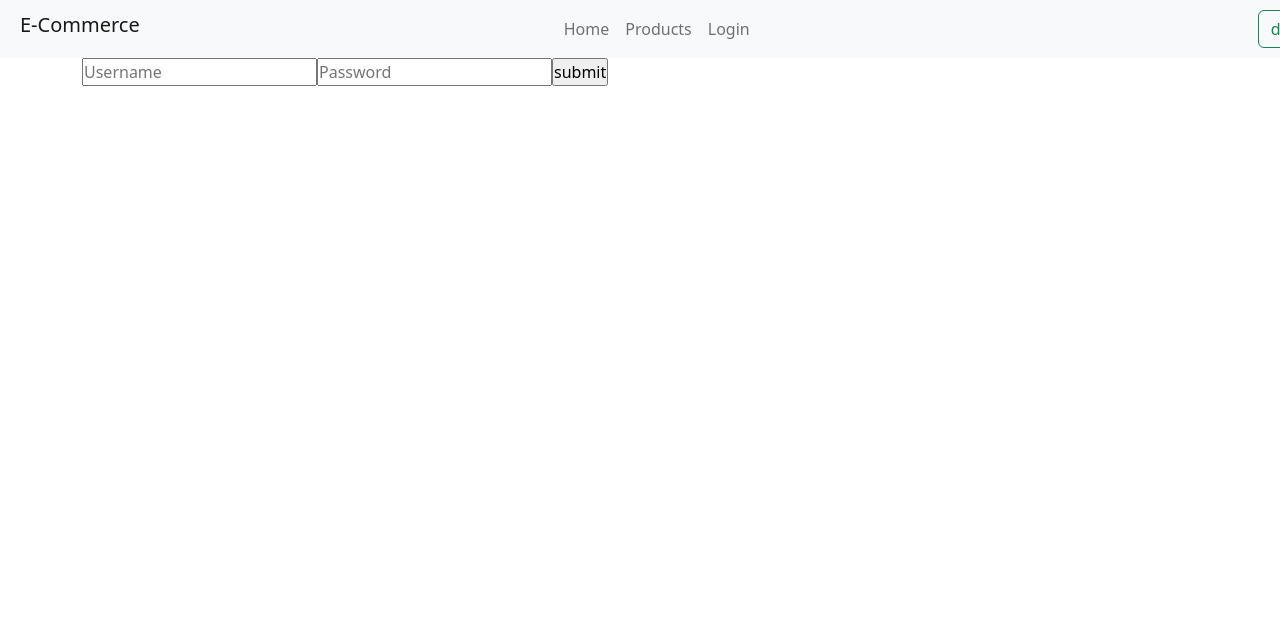
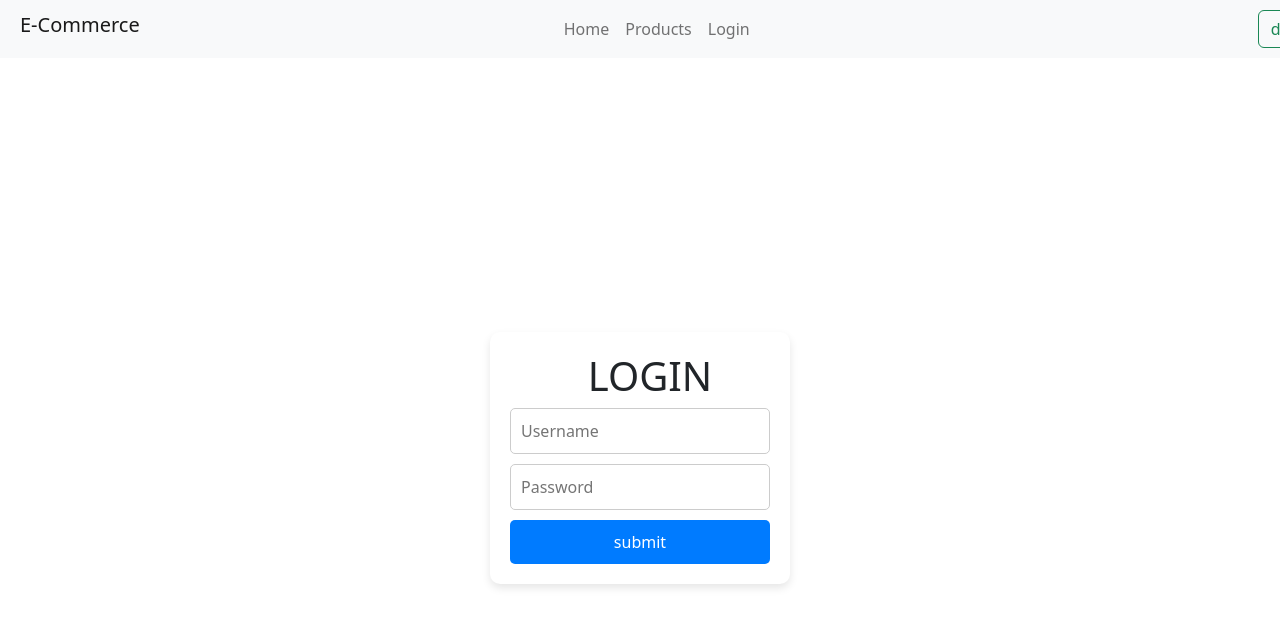
Before and after one commit to KrityaShah/E-commerce, a React (Vite) app: page /login in a window 1280 px wide. Shown: the top 626 px of the page. Built offline with nearby package versions, Linux system fonts and the light colour scheme; the HTML template or start-up script is replaced by a standard one.

Commit message:
updated login component
with styling, and added class to div in error of user and password

```diff
--- a/src/components/Login.css
+++ b/src/components/Login.css
@@ -3,7 +3,6 @@
     justify-content: center;
     align-items: center;
     height: 100vh;
-    background-color: #f5f5f5;
   }
 
   form {
@@ -46,7 +45,7 @@
     background-color: #0056b3;
   }
 
-  div {
+  .error {
     color: red;
     font-size: 14px;
     margin-bottom: 10px;
--- a/src/components/Login.jsx
+++ b/src/components/Login.jsx
@@ -1,5 +1,6 @@
 import React from 'react'
 import { useForm  } from "react-hook-form"
+import "./Login.css"
 
 
 const Login = () => {
@@ -16,8 +17,9 @@ const Login = () => {
     <div className='container'>
 
     <form action="" onSubmit={handleSubmit(onSubmit)}>
+    <h1>LOGIN</h1>
     <input placeholder='Username' {...register("username", { required: true, minLength: 3, maxLength:15 })} type="text" />
-    {errors.username && <div>There is error in username</div> }
+    {errors.username && <div className='error'>There is error in username</div> }
     <input placeholder='Password' {...register("password", { required: true, minLength: 8, maxLength:15 })} type="password"  />
     {errors.username && <div>There is error in password</div> }
     <input type="submit" value="submit" />
```
